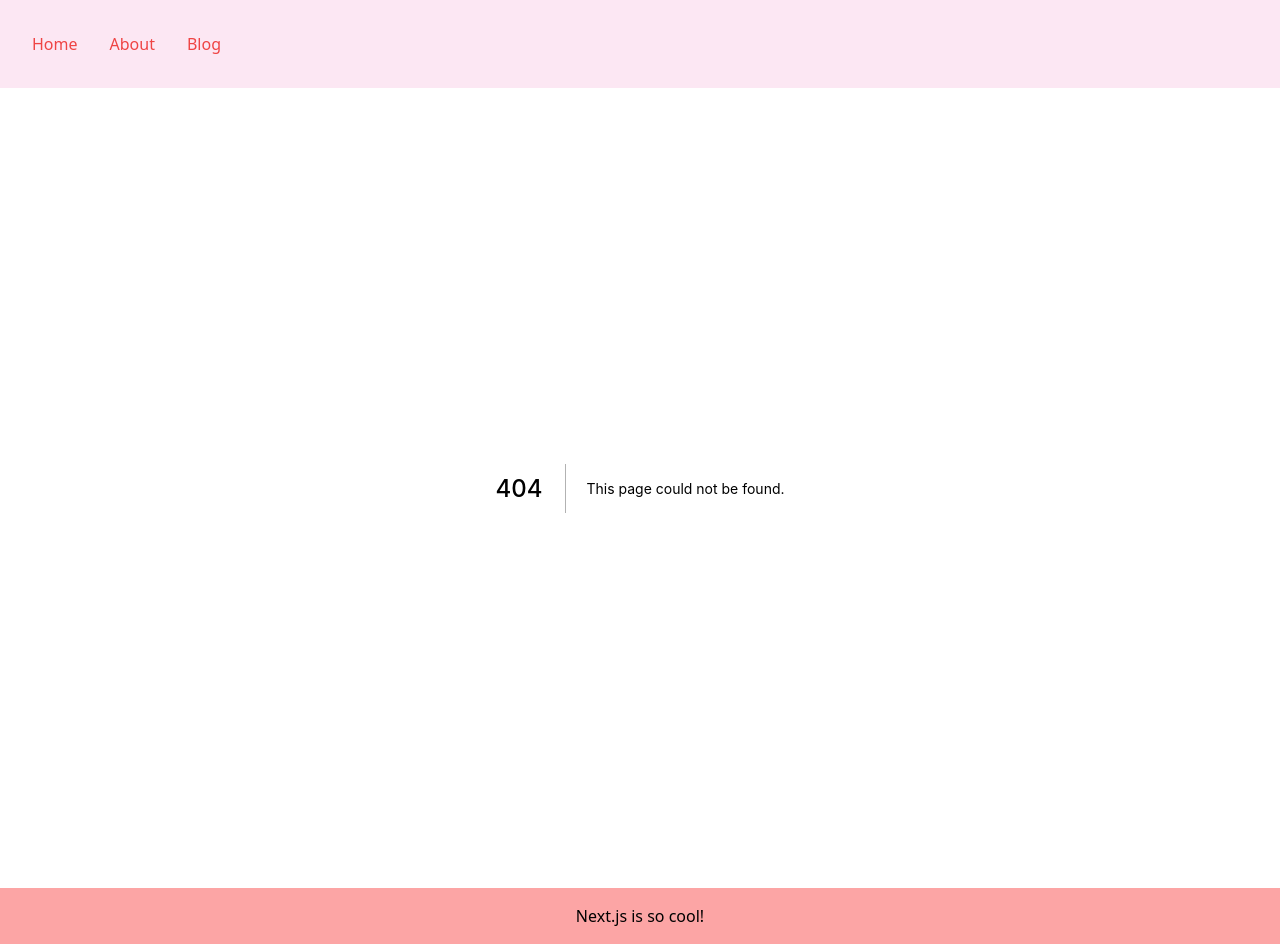
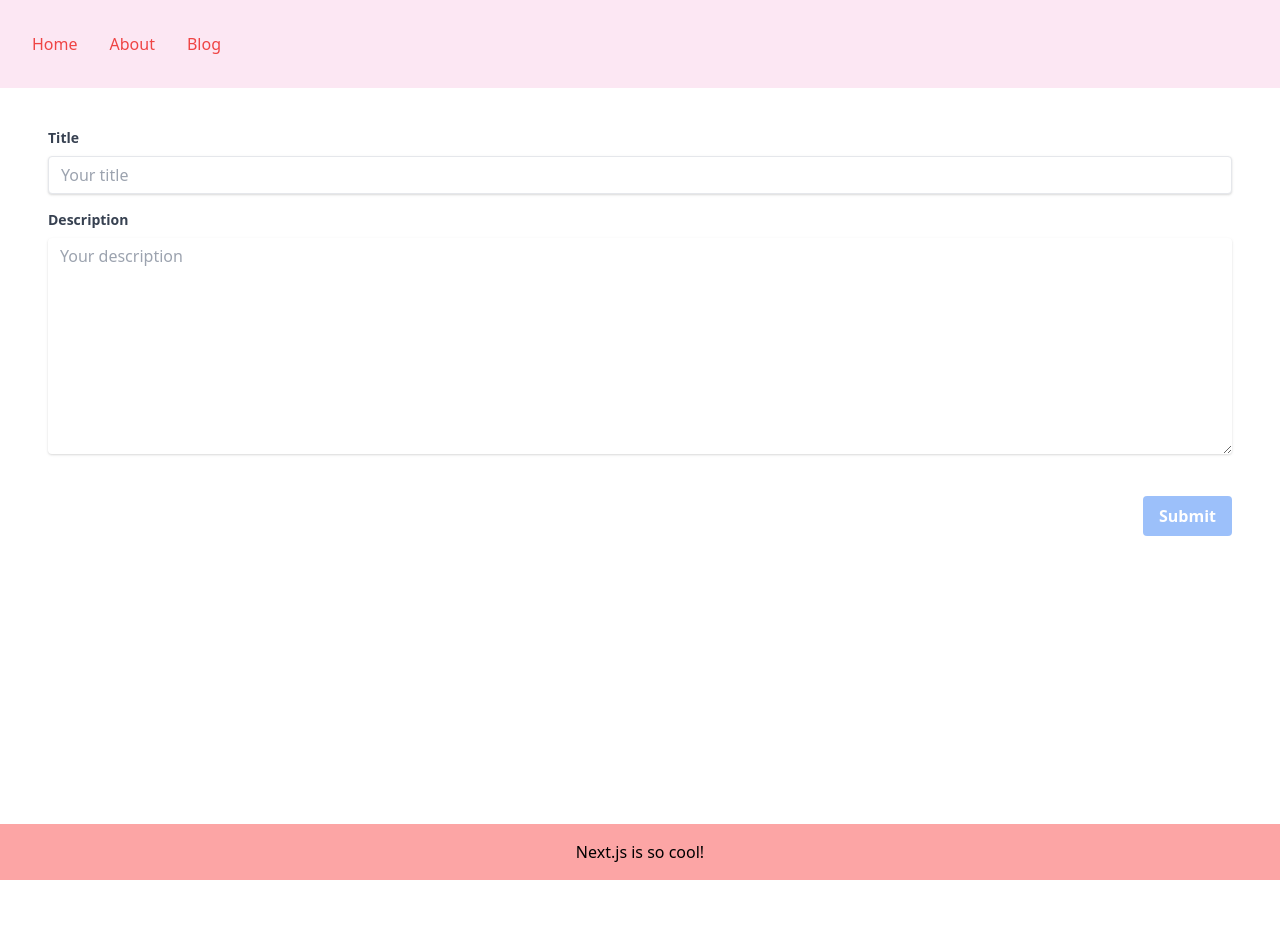
Before and after one commit to JP21jjj/review-app, a Next.js app: page /reviews/new in a window 1280 px wide. Before the commit this address had no page. After the commit the page ends 880 px from the top, so only its background shows below. Built offline with nearby package versions, Linux system fonts and the light colour scheme.

Commit message:
commit button

```diff
--- /dev/null
+++ b/components/EditReviewForm.tsx
@@ -0,0 +1,90 @@
+//EditReviewForm.tsx
+
+import { useState, FormEvent } from "react";
+
+export type EditReviewFormData = {
+  title: string;
+  description: string;
+};
+
+type Props = {
+  onSubmit: (data: EditReviewFormData) => void;
+  review?: Review;
+  reset?: boolean;
+};
+
+const EditReviewForm: React.FC<Props> = ({ onSubmit, review, reset }) => {
+  const [title, setTitle] = useState(review?.title || "");
+  const [description, setDescription] = useState(review?.description || "");
+  function doReset() {
+    setTitle("");
+    setDescription("");
+  }
+  function isValid(data: EditReviewFormData): boolean {
+    return data.description !== "" && data.title !== "";
+  }
+  function onFormSubmit(e: FormEvent<HTMLFormElement>, data: EditReviewFormData) {
+    e.preventDefault();
+    onSubmit(data);
+    if (reset) doReset();
+  }
+
+  return (
+    <form
+      className="bg-white px-8 pt-6 pb-8 mb-4"
+      onSubmit={e => onFormSubmit(e, { title, description })}
+    >
+      <div className="mb-4">
+        <label
+          className="block text-gray-700 text-sm font-bold mb-2"
+          htmlFor="title"
+        >
+          Title
+        </label>
+        <input
+          className="shadow appearance-none border rounded w-full py-2 px-3 text-gray-700 leading-tight focus:outline-none focus:shadow-outline"
+          id="title"
+          type="text"
+          placeholder="Your title"
+          value={title}
+          onChange={e => setTitle(e.target.value)}
+          required
+        />
+      </div>
+      <div className="mb-6">
+        <label
+          className="block text-gray-700 text-sm font-bold mb-2"
+          htmlFor="description"
+        >
+          Description
+        </label>
+        <textarea
+          className="shadow appearance-none rounded w-full py-2 px-3 text-gray-700 mb-3 leading-tight focus:outline-none focus:shadow-outline"
+          id="description"
+          rows={10}
+          placeholder="Your description"
+          value={description}
+          onChange={e => setDescription(e.target.value)}
+          required
+        />
+      </div>
+
+      <div className="flex md:justify-end">
+        <button
+          className={`bg-blue-500 text-white font-bold py-2 px-4 rounded focus:outline-none focus:shadow-outline flex-grow md:flex-grow-0 ${
+            !isValid({ title, description })
+              ? "opacity-50 cursor-not-allowed"
+              : "hover:bg-blue-700"
+          }`}
+          disabled={!isValid({ title, description })}
+          type="submit"
+        >
+          Submit
+        </button>
+      </div>
+    </form>
+  );
+};
+
+EditReviewForm.defaultProps = { reset: true };
+export { EditReviewForm };
--- a/pages/review.tsx
+++ b/pages/review.tsx
@@ -24,10 +24,15 @@ export default function ListReview({
     return (
       <Fragment>
         <h1 className="m-4 text-center text-4xl text-purple-500">{msg}</h1>
+
+        <button className="m-4 bg-blue-500 text-white font-bold py-2 px-4 rounded focus:outline-none focus:shadow-outline block flex-grow md:inline md:flex-grow-0">
+   <a href="/reviews/new">Adicionar nova avaliação</a>
+</button>
+
         <div>
           <ReviewList reviews={reviews}/>
         </div>
       </Fragment>
-    );
+  );
 
 }
--- /dev/null
+++ b/pages/reviews/new.tsx
@@ -0,0 +1,43 @@
+import { EditReviewForm } from "../../components/EditReviewForm";
+import { useRouter } from "next/router";
+
+export type NewReviewFormData = {
+  title: string;
+  description: string;
+};
+
+async function sendData(data: NewReviewFormData) {
+    const res = await fetch("/api/reviews", {
+      method: "POST",
+      headers: {
+        "Content-Type": "application/json"
+      },
+      body: JSON.stringify(data)
+    });
+
+    const body = await res.json();
+    if (!res.ok) {
+      throw new Error(body.data.error.message);
+    }
+  }
+
+function AddNewPage() {
+  const router = useRouter();
+  async function onFormSubmit(data: NewReviewFormData) {
+    try {
+      sendData(data);
+      alert("Review created successfully!");
+      router.replace(`/reviews`);
+    } catch (error) {
+      alert("Something went wrong :/");
+    }
+  }
+
+  return (
+    <section className="m-4">
+      <EditReviewForm onSubmit={onFormSubmit} />
+    </section>
+  );
+}
+
+export default AddNewPage;
```
